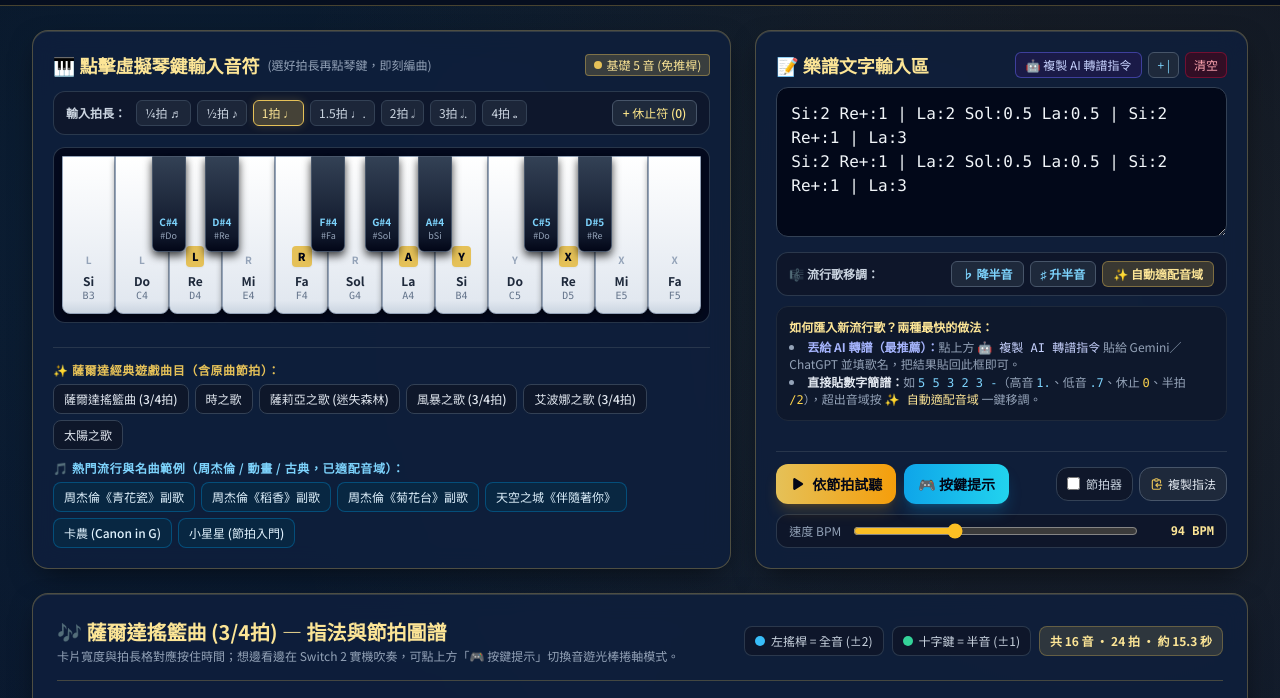
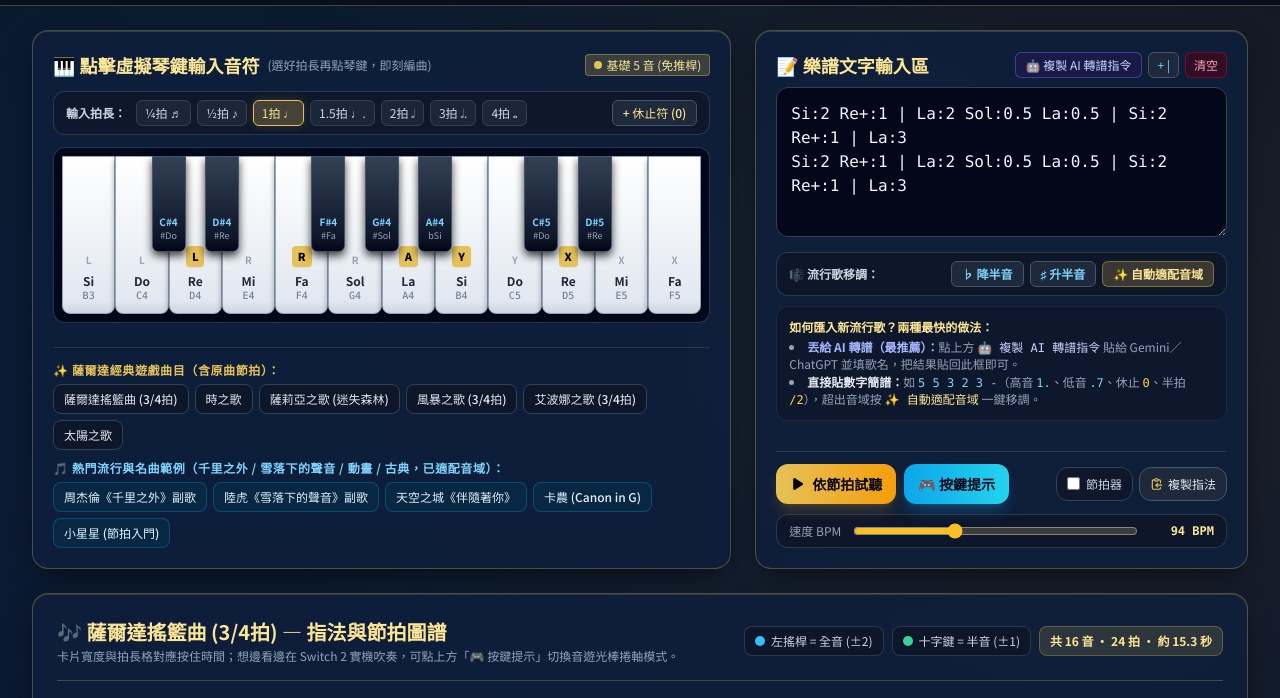
Before and after one commit to CyrusSu66/zelda-ocarina-converter, a plain HTML site: page index.html in a window 1280 px wide. Shown: the part 76-774 px from the top of the page. Drawn offline with nearby package versions, Linux system fonts and the light colour scheme.

Commit message:
feat: replace pop presets with Jay Chou 千里之外 and Lu Hu 雪落下的聲音

```diff
--- a/index.html
+++ b/index.html
@@ -319,7 +319,7 @@
             <div id="preset-buttons-zelda" class="flex flex-wrap gap-1.5"></div>
           </div>
           <div>
-            <span class="text-xs font-semibold text-sky-300 tracking-wider uppercase block mb-1.5">🎵 熱門流行與名曲範例（周杰倫 / 動畫 / 古典，已適配音域）：</span>
+            <span class="text-xs font-semibold text-sky-300 tracking-wider uppercase block mb-1.5">🎵 熱門流行與名曲範例（千里之外 / 雪落下的聲音 / 動畫 / 古典，已適配音域）：</span>
             <div id="preset-buttons-pop" class="flex flex-wrap gap-1.5"></div>
           </div>
         </div>
@@ -781,21 +781,15 @@
       // Popular & Classic Songs (All transposed to fit B3-F5 cleanly, calibrated to original BPM!)
       {
         category: 'pop',
-        title: "周杰倫《青花瓷》副歌",
-        bpm: 108,
-        notes: "Do+:0.5 Do+:0.5 La:0.5 Sol:0.5 La:0.5 Re:1.5 | 0:0.5 Re:0.5 Sol:0.5 La:0.5 Do+:0.5 La:1.5\nDo+:0.5 Do+:0.5 La:0.5 Sol:0.5 La:0.5 Re:1.5 | 0:0.5 Re:0.5 Sol:0.5 La:0.5 Sol:0.5 Fa:1.5\n0:0.5 Fa:0.5 Fa:0.5 Sol:0.5 La:0.5 Do+:0.5 Re+:1 | Do+:0.5 La:0.5 Sol:0.5 Fa:0.5 Sol:0.5 La:1.5\nLa:0.5 Do+:0.5 Re+:1 Do+:0.5 La:0.5 Sol:0.5 Fa:0.5 | Sol:0.5 Fa:3.5"
+        title: "周杰倫《千里之外》副歌",
+        bpm: 100,
+        notes: "Re:0.5 La:0.5 La:0.5 La:0.5 Si:2 | La:0.5 Sol:0.5 Re:0.5 Mi:2.5 | Sol:0.5 Sol:0.5 Sol:0.5 La:0.5 Si:2\nLa:0.5 La:0.5 La:0.5 Si:2.5 | La:0.5 Sol:0.5 Re:0.5 Mi:2.5 | Sol:0.5 Sol:0.5 Sol:0.5 Si:0.5 Si:0.5 La:1.5\nRe:0.5 La:0.5 La:0.5 La:0.5 Si:2 | La:0.5 Sol:0.5 Re:0.5 Mi:2.5 | Sol:0.5 Sol:0.5 Sol:0.5 La:0.5 Si:2\nLa:0.5 La:0.5 La:0.5 Sol:2.5 | La:0.5 La:0.5 La:0.5 Sol:2.5 | Mi:0.5 Sol:0.5 Sol:1 Re:0.5 Sol:0.5 | La:0.5 Sol:3.5"
       },
       {
         category: 'pop',
-        title: "周杰倫《稻香》副歌",
-        bpm: 91,
-        notes: "La:0.25 Do+:0.25 Do+:0.25 Do+:0.25 Do+:0.25 Do+:0.25 Do+:0.25 Do+:0.25 | Do+:0.25 La:0.25 Sol:0.5 Fa:0.5 0:0.5\nFa:0.25 La:0.25 La:0.25 La:0.25 La:0.25 La:0.25 La:0.25 La:0.25 | Re:0.5 Do:0.5 0:0.5 Re:0.25 Fa:0.25\nFa:0.5 0:0.25 Fa:0.25 Fa:0.25 Sol:0.25 Sol:0.25 Sol:0.25 | Fa:0.25 La:0.25 La:1.5\nLa:0.25 Do+:0.25 Do+:0.25 Do+:0.25 Do+:0.25 Do+:0.25 Do+:0.25 Do+:0.25 | Do+:0.25 La:0.25 Sol:0.5 Fa:0.5 0:0.5\nFa:0.25 La:0.25 La:0.25 La:0.25 La:0.25 La:0.25 La:0.25 La:0.25 | Re:0.5 Do:0.5 0:0.5 Re:0.25 Fa:0.25\nFa:0.5 0:0.25 Fa:0.25 Fa:0.25 Sol:0.25 Sol:0.25 Sol:0.25 | Fa:0.25 Fa:1.75"
-      },
-      {
-        category: 'pop',
-        title: "周杰倫《菊花台》副歌",
-        bpm: 76,
-        notes: "La:0.5 Do+:0.5 Re+:1 Do+:2 | La:0.5 Sol:0.5 La:0.5 Do+:0.5 Sol:2\nFa:0.5 Sol:0.5 La:0.5 Do+:0.5 La:0.5 Sol:1.5 | Fa:0.5 Re:0.5 Fa:0.5 Sol:2.5\nLa:0.5 Do+:0.5 Re+:1 Do+:2 | La:0.5 Sol:0.5 La:0.5 Do+:0.5 Sol:2\nFa:0.5 Sol:0.5 La:0.5 Do+:0.5 La:0.5 Sol:1.5 | Fa:0.5 Re:0.5 Sol:0.5 Fa:2.5"
+        title: "陸虎《雪落下的聲音》副歌",
+        bpm: 88,
+        notes: "Sol:0.5 La:0.5 La:0.5 Do+:0.5 La:2 | Sol:0.5 Fa:0.5 Sol:0.5 Sol:0.5 Re:0.5 Do:1.5\nFa:0.5 Mi:0.5 Re:0.5 Do:0.5 Re:0.5 Do:0.5 La:1 | Sol:0.5 Do+:0.5 La:3\nSol:0.5 La:0.5 Re:0.5 Do:0.5 Fa:0.5 Sol:1.5 | Do+:0.5 La:0.5 Sol:0.5 La:0.5 Fa:0.5 Re:1.5\nDo:0.5 Re:0.5 Fa:0.5 Sol:0.5 La:0.5 Do+:1.5 | Fa:0.5 La:0.5 Sol:3\nSol:0.5 La:0.5 La:0.5 Do+:0.5 La:2 | Sol:0.5 Fa:0.5 Sol:0.5 Sol:0.5 Re:0.5 Do:1.5\nFa:0.5 Mi:0.5 Re:0.5 Do:0.5 Re:0.5 Do:0.5 La:1 | Sol:0.5 Do+:0.5 La:3\nSol:0.5 La:0.5 Re:0.5 Do:0.5 Fa:0.5 Sol:1.5 | Do+:0.5 La:0.5 Sol:0.5 La:0.5 Sol:0.5 Fa:1.5\nDo:0.5 Re:0.5 Fa:0.5 Sol:0.5 La:0.5 Do+:1.5 | Re+:0.5 Sol:0.5 Fa:3"
       },
       {
         category: 'pop',
```
Also changed, not shown: 1 other file.
